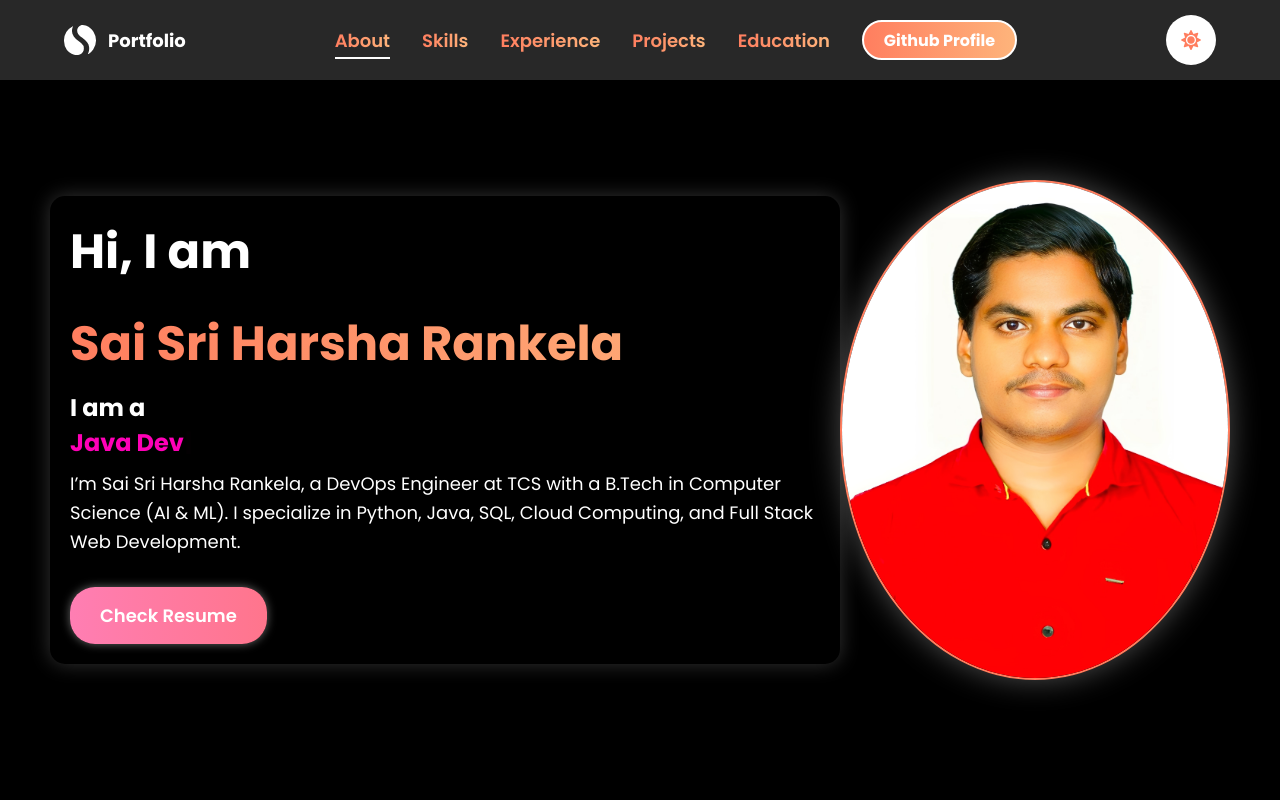
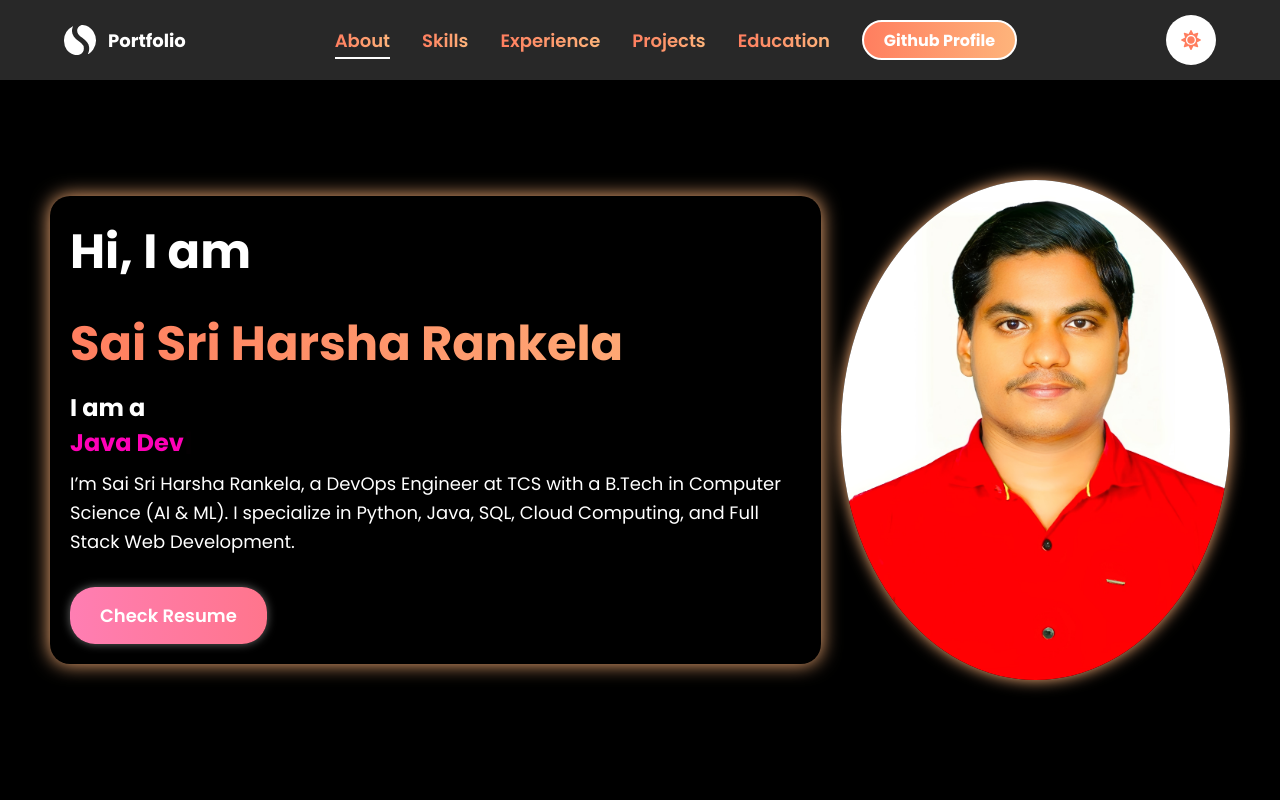
Before and after one commit to saisriharsha2003/Harsha_Portfolio, a React (Create React App) app: page / in a window 1280 px wide. Shown: the top 800 px of the page. Built offline with nearby package versions, Linux system fonts and the light colour scheme.

Commit message:
added animation hero section

```diff
--- a/src/components/HeroSection/HeroStyle.js
+++ b/src/components/HeroSection/HeroStyle.js
@@ -36,14 +36,31 @@ export const HeroContentContainer = styled(motion.div)`
   flex: 1;
   text-align: left;
   padding: 20px;
-  background: ${({ theme }) => theme.card_light};
-  border-radius: 15px;
-  box-shadow: ${({ theme }) => theme.mode === 'dark' ? '0px 0px 20px rgba(255, 255, 255, 0.2)' : '0px 0px 20px rgba(0, 0, 0, 0.1)'};
+  border-radius: 20px;
+  margin-right: 20px;
+  animation: pulseGlowHeroC 3s infinite alternate;
+
+  @keyframes pulseGlowHeroC {
+    0% {
+      box-shadow: 0 0 15px
+        ${({ theme }) => (theme.mode === "dark" ? "#feb47b" : "#ff7e5f")};
+    }
+    50% {
+      box-shadow: 0 0 20px
+        ${({ theme }) => (theme.mode === "dark" ? "#feb47b" : "#ff7e5f")};
+    }
+    100% {
+      box-shadow: 0 0 15px
+        ${({ theme }) => (theme.mode === "dark" ? "#feb47b" : "#ff7e5f")};
+    }
+  }
 
   &:hover {
     transform: translateY(-10px);
-    transition: transform 0.3s ease;
-    box-shadow: ${({ theme }) => theme.mode === 'dark' ? '0px 0px 30px rgba(255, 255, 255, 0.2)' : '0px 0px 30px rgba(0, 0, 0, 0.1)'};
+    box-shadow: 0px 0px 30px
+      ${({ theme }) => (theme.mode === "dark" ? "#feb47b" : "#ff7e5f")};
+    border-color: ${({ theme }) =>
+      theme.mode === "dark" ? "#feb47b" : "#ff7e5f"};
   }
 
   @media (max-width: 960px) {
@@ -57,8 +74,30 @@ export const Img = styled(motion.img)`
   max-height: 500px;
   object-fit: cover;
   border-radius: 50%;
-  border: 2px solid ${({ theme }) => theme.primary};
-  box-shadow: ${({ theme }) => theme.mode === 'dark' ? '0px 0px 30px rgba(255, 255, 255, 0.3)' : '0px 0px 30px rgba(0, 0, 0, 0.3)'};
+  animation: pulseGlowHero 3s infinite alternate;
+
+  @keyframes pulseGlowHero {
+    0% {
+      box-shadow: 0 0 10px
+        ${({ theme }) => (theme.mode === "dark" ? "#feb47b" : "#ff7e5f")};
+    }
+    50% {
+      box-shadow: 0 0 15px
+        ${({ theme }) => (theme.mode === "dark" ? "#feb47b" : "#ff7e5f")};
+    }
+    100% {
+      box-shadow: 0 0 10px
+        ${({ theme }) => (theme.mode === "dark" ? "#feb47b" : "#ff7e5f")};
+    }
+  }
+
+  &:hover {
+    transform: translateY(-10px);
+    box-shadow: 0px 0px 30px
+      ${({ theme }) => (theme.mode === "dark" ? "#feb47b" : "#ff7e5f")};
+    border-color: ${({ theme }) =>
+      theme.mode === "dark" ? "#feb47b" : "#ff7e5f"};
+  }
 `;
 
 export const Title = styled(motion.h1)`
```
